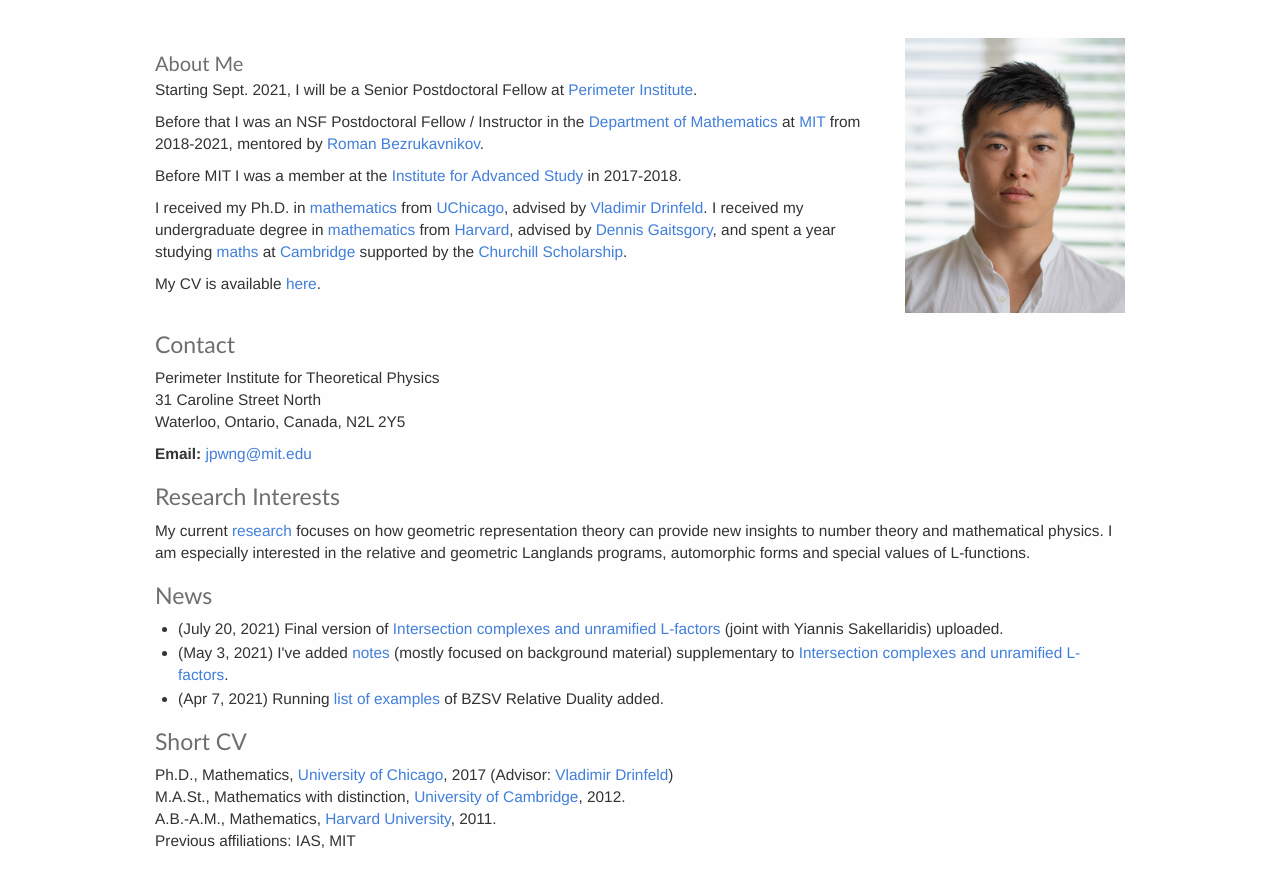
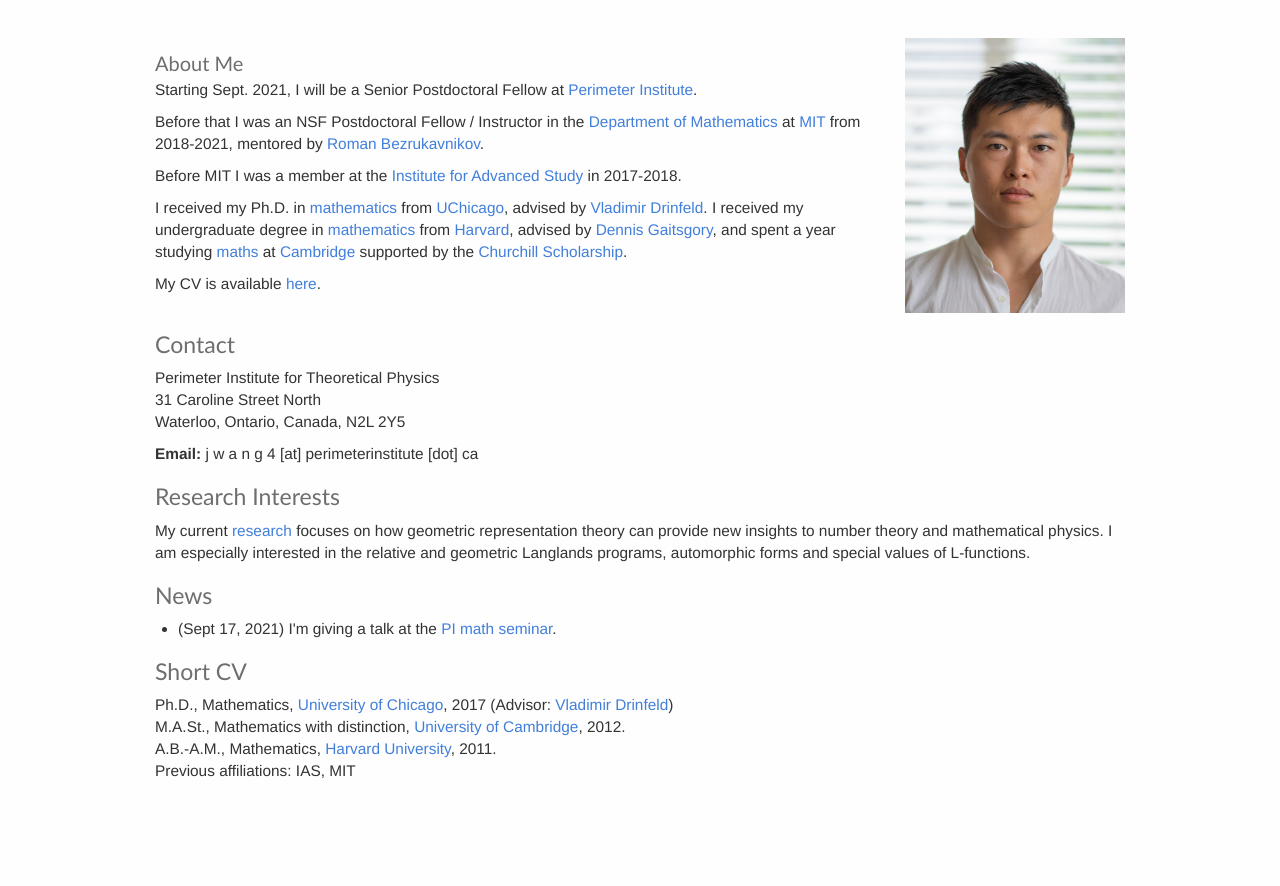
Before and after one commit to jonathanpwang/jonathanpwang.github.io, a plain HTML site: page index.html in a window 1280 px wide. Shown: the part 58-944 px from the top of the page. Drawn offline with nearby package versions, Linux system fonts and the light colour scheme.

Commit message:
new email

```diff
--- a/index.html
+++ b/index.html
@@ -89,31 +89,7 @@
     Perimeter Institute for Theoretical Physics<br />
     31 Caroline Street North<br />
     Waterloo, Ontario, Canada, N2L 2Y5</p>
-    <p><strong>Email: </strong>
-	<script type="text/javascript" language="javascript">
-	<!--
-	// Email obfuscator script 2.1 by Tim Williams, University of Arizona
-	// Random encryption key feature coded by Andrew Moulden
-	// This code is freeware provided these four comment lines remain intact
-	// A wizard to generate this code is at http://www.jottings.com/obfuscator/
-	{ coded = "btrWI@M0U.pQm"
-	  key = "fm5wDV4K6UXEcFMqroal7HRdJLn9jy8AekzBQh1WZbPCOpvgi2uY3NGTxstSI0"
-	  shift=coded.length
-	  link=""
-	  for (i=0; i<coded.length; i++) {
-		if (key.indexOf(coded.charAt(i))==-1) {
-		  ltr = coded.charAt(i)
-		  link += (ltr)
-		}
-		else {
-		  ltr = (key.indexOf(coded.charAt(i))-shift+key.length) % key.length
-		  link += (key.charAt(ltr))
-		}
-	  }
-	document.write("<a href='mailto:"+link+"'>jpwng@mit.edu</a>")
-	}
-	//-->
-	</script><noscript>Sorry, you need Javascript on to email me.</noscript>
+    <p><strong>Email: </strong> j w a n g 4 [at] perimeterinstitute [dot] ca
     </p>
 
 
@@ -124,17 +100,7 @@
 
 <h2>News</h2>
 <ul>
-<li> (July 20, 2021) Final version of <a href="papers/sphericalL.pdf">Intersection complexes and unramified L-factors</a> (joint with Yiannis Sakellaridis) uploaded. <br/>
-</li>
-
-<li> (May 3, 2021) I've added <a href="notes/IC_L_notes.pdf">notes</a> (mostly focused on background material) supplementary to
-<a href="papers/sphericalL.pdf">Intersection complexes and unramified L-factors</a>.
-<br/>
-</li>
-
-
-<li> (Apr 7, 2021) Running <a href="notes/RelativeDualitydb.html">list of examples</a> of BZSV Relative Duality added.
-<br/>
+<li> (Sept 17, 2021) I'm giving a talk at the <a href="https://perimeterinstitute.ca/events/perverse-sheaves-and-relative-langlands-duality">PI math seminar</a>.
 </li>
 
 </ul>
```
Also changed, not shown: 1 other file.
